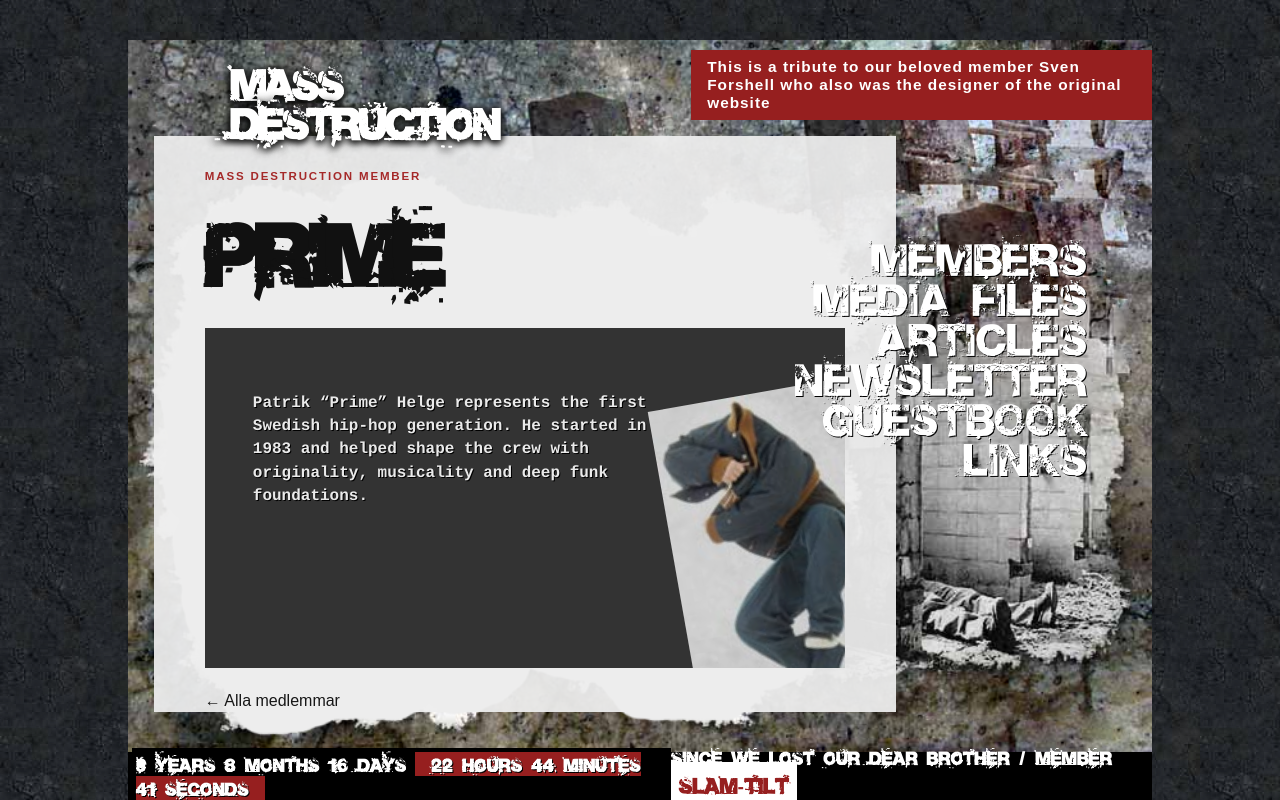
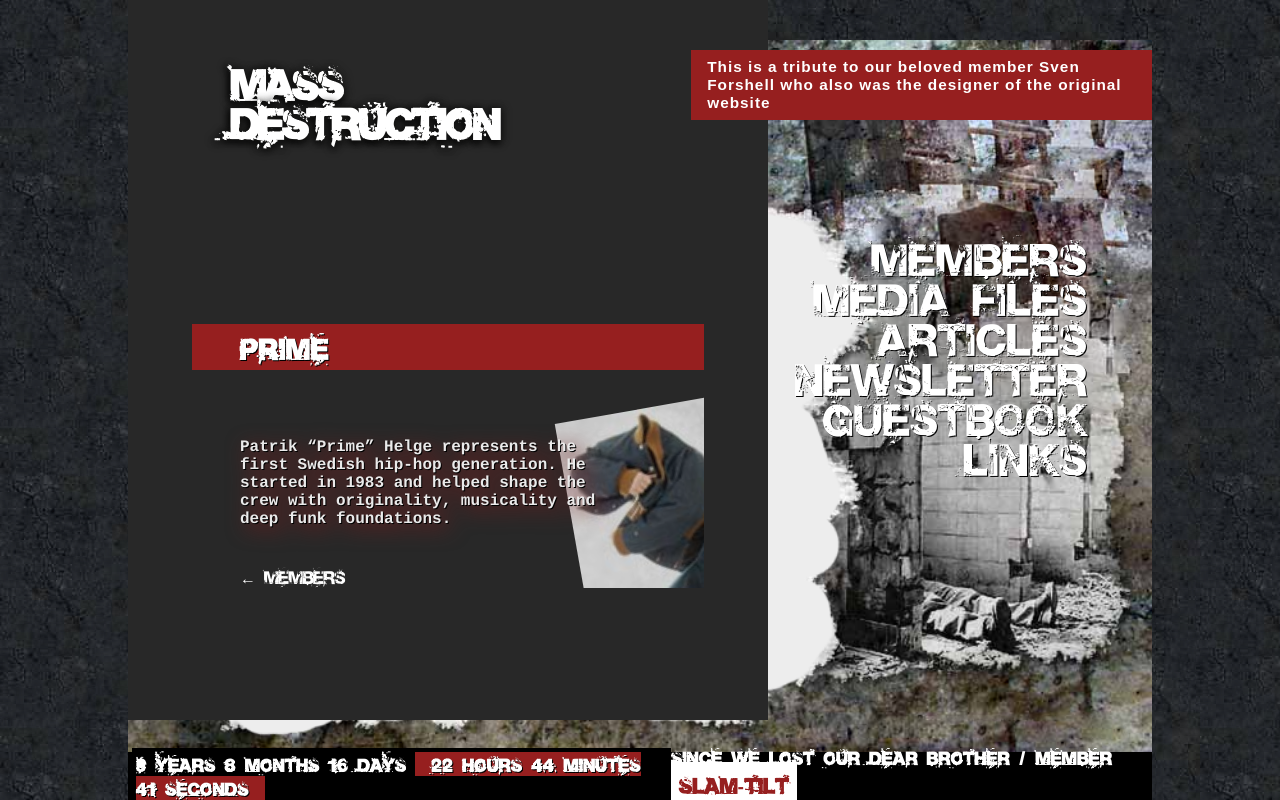
Before and after one commit to robonexx/massdesctruction, a Next.js app: page /members/1 in a window 1280 px wide. Built offline with nearby package versions, Linux system fonts and the light colour scheme.

Commit message:
Port Members styling from Vite reference

```diff
--- a/app/members/[id]/page.js
+++ b/app/members/[id]/page.js
@@ -1,25 +1,14 @@
 import Link from 'next/link';
 import { notFound } from 'next/navigation';
-import ArchivePage from '../../components/ArchivePage';
+import detailBackground from '../../../src/assets/images/bg_members2.png';
+import mobileBackground from '../../../src/assets/images/bg_mobile.png';
 import { getMember, members } from '../../lib/members';
 import '../members.css';
 
-export function generateStaticParams() {
-  return members.map((member) => ({ id: String(member.id) }));
-}
+export function generateStaticParams() { return members.map((member) => ({ id: String(member.id) })); }
 
 export default async function MemberPage({ params }) {
-  const { id } = await params;
-  const member = getMember(id);
+  const member = getMember((await params).id);
   if (!member) notFound();
-
-  return (
-    <ArchivePage title={member.name} eyebrow="Mass Destruction member" background="member">
-      <article className="member-detail">
-        <img src={member.image} alt={member.name} />
-        <p>{member.desc}</p>
-      </article>
-      <Link href="/members" className="back-link">← Alla medlemmar</Link>
-    </ArchivePage>
-  );
+  return <><picture><source media="(max-width: 767px)" srcSet={mobileBackground.src} /><img src={detailBackground.src} alt="" className="bg_main" /></picture><main className="member-details"><article><h2>{member.name}</h2><p>{member.desc}</p><img src={member.image} alt={member.name} /><Link href="/members" className="member-back">← Members</Link></article></main></>;
 }
--- a/app/members/members.css
+++ b/app/members/members.css
@@ -1,11 +1,16 @@
-.member_list { display: grid; gap: 0; margin: 1rem 0; }
+.members-page { position: absolute; top: 0; left: 5%; z-index: 20; display: grid; grid-template-columns: 1fr; gap: 10px; width: 80%; height: 90vh; padding-top: 20vh; overflow: hidden; color: #000; pointer-events: auto; }
+.members-content { position: relative; height: 100%; padding: 2rem 1rem; cursor: default; }
+.members-content > h1 { margin-bottom: 1rem; color: #000; font-family: var(--display-font); font-size: clamp(2.5rem,4vw,5rem); text-align: center; }
 .member_list a { display: block; text-decoration: none; }
-.member_list h2 { position: relative; z-index: 100; margin-top: 1rem; padding: .25rem 1rem .25rem 5rem; color: rgb(150,31,31); background: #ededed; font-family: var(--display-font); font-size: clamp(1rem,1.6vw,2.5rem); text-align: left; text-transform: uppercase; text-shadow: 1px 1px #eaeaea; transition: .4s ease; }
+.member_list h2 { position: relative; z-index: 100; margin-top: 1rem; padding: .5rem 1rem .25rem .5rem; color: rgb(150,31,31); background: #ededed; font-family: var(--display-font); font-size: clamp(1rem,1.6vw,2.5rem); text-align: left; text-transform: uppercase; text-shadow: 1px 1px #eaeaea; transition: .4s ease-in-out; }
 .member_list h2:hover { color: #fff; background: #000; animation: member-glitch .5s ease infinite forwards; }
-.member_list h2 span { display: none; }
 .passed { display: block; padding: 3rem 3rem 0 5rem; color: #000; font-size: .8rem; }
-.member-detail { position: relative; min-height: 340px; padding: 1rem 3rem; overflow: hidden; background: rgba(40,40,40,.94); }
-.member-detail p { position: relative; z-index: 2; max-width: 75%; margin-top: 3rem; color: #eaeaea; font: 700 1rem/1.45 Courier, monospace; text-shadow: 1px 1px #000; }
-.member-detail img { position: absolute; top: 4rem; right: -2rem; z-index: 1; width: 200px; height: auto; opacity: .8; transform: rotate(-10deg); }
-@keyframes member-glitch { 0% { text-shadow: 1px 2px #545353,-2px -1px #000; } 50% { text-shadow: 2px -3px #6c6c6b,-1px 2px #040404; } 100% { text-shadow: 3px 1px #dd2323,2px 1px #e1e3e3; } }
-@media (max-width: 767px) { .member_list h2 { padding-left: .5rem; } .passed { padding-left: 1rem; } .member-detail { padding: 1rem; } .member-detail p { max-width: 100%; } .member-detail img { position: relative; top: auto; right: auto; margin-top: 2rem; } }
+.member-details { position: absolute; top: 0; left: 0; z-index: 20; display: flex; align-items: center; justify-content: center; width: 90%; height: 90vh; padding-top: 20vh; overflow: auto; background: #282828; background-blend-mode: luminosity; pointer-events: auto; }
+.member-details article { position: relative; width: 100%; margin: 4rem 0 2rem; }
+.member-details h2 { position: relative; z-index: 100; padding: .25rem 1rem .25rem 3rem; color: #fff; background: rgb(150,31,31); font-family: var(--display-font); font-size: clamp(1.6rem,2vw,3rem); letter-spacing: 2px; text-align: left; text-transform: uppercase; text-shadow: 1px 1px #000; }
+.member-details p { position: relative; z-index: 2; margin-top: 4rem; padding: .25rem 2rem .25rem 3rem; color: #eaeaea; font: 700 1rem/normal Courier,"Courier New",monospace; text-shadow: 1px 1px #000; filter: drop-shadow(5px 5px 10px rgb(113,29,29)); }
+.member-details img { position: absolute; top: 10vh; right: -10vh; z-index: 1; width: 200px; height: auto; opacity: .8; transform: rotate(-10deg); }
+.member-back { position: relative; z-index: 110; display: inline-block; margin: 2rem 0 0 3rem; color: #fff; font-family: var(--display-font); }
+@keyframes member-glitch { 0% { text-shadow: 1px 2px #545353,-2px -1px #000; } 25% { text-shadow: -2px -3px #dbdbdb,1px 1px #b85151; } 50% { text-shadow: 2px -3px #6c6c6b,-1px 2px #040404; } 75% { text-shadow: -4px -2px #d82312,-2px -3px #dcdfe0; } 100% { text-shadow: 3px 1px #dd2323,2px 1px #e1e3e3; } }
+@media (min-width: 768px) { .members-page { left: 15%; width: 50%; } .members-content { margin-left: 1rem; padding: 6rem 1rem 2rem; } .members-content > h1 { margin-bottom: 2rem; } .member_list h2 { padding: .25rem 1rem .25rem 5rem; } .member-details { left: 10%; width: 50%; overflow: hidden; } .member-details article { width: 80%; overflow: hidden; } .member-details p { padding-right: 6rem; } }
+@media (max-width: 767px) { .members-page { height: 94vh; overflow-y: auto; background: rgba(237,237,237,.88); } .passed { padding-left: .5rem; } }
```
Also changed, not shown: app/members/page.js (+3 -13 lines).
